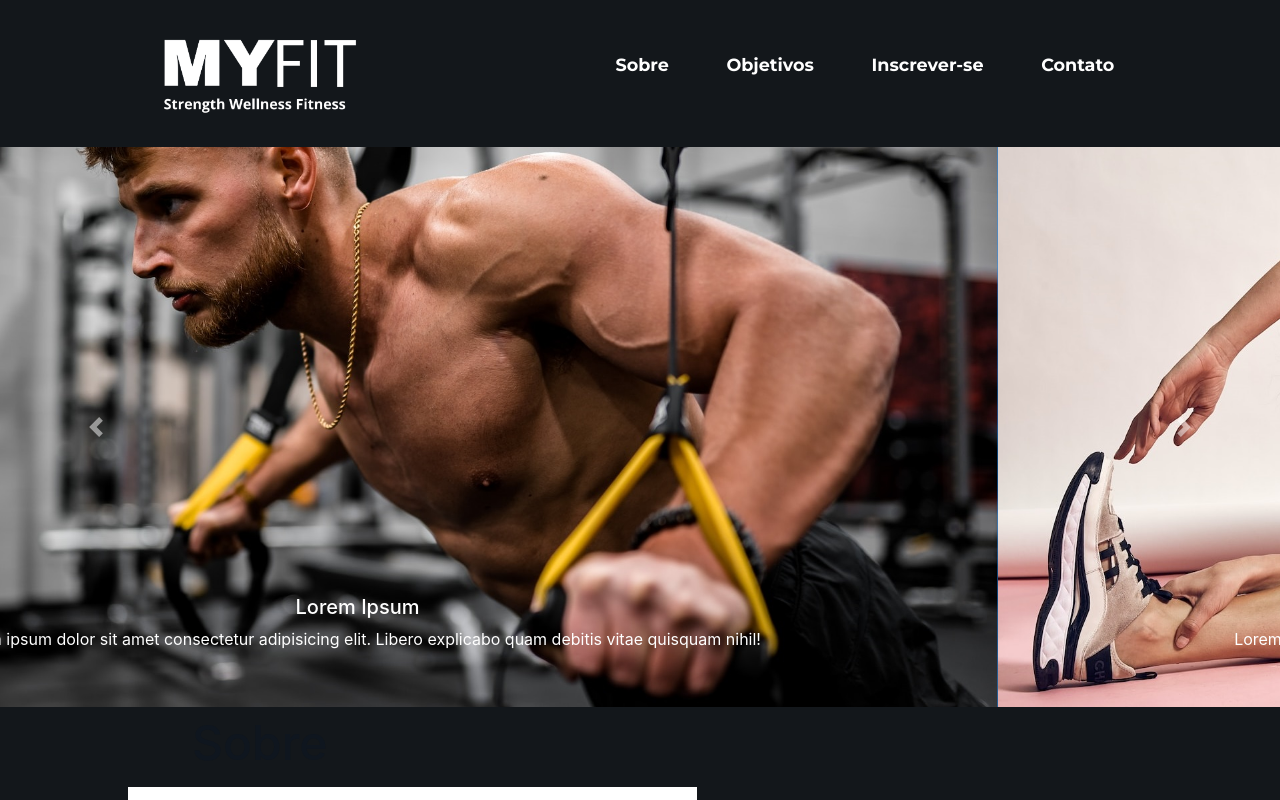
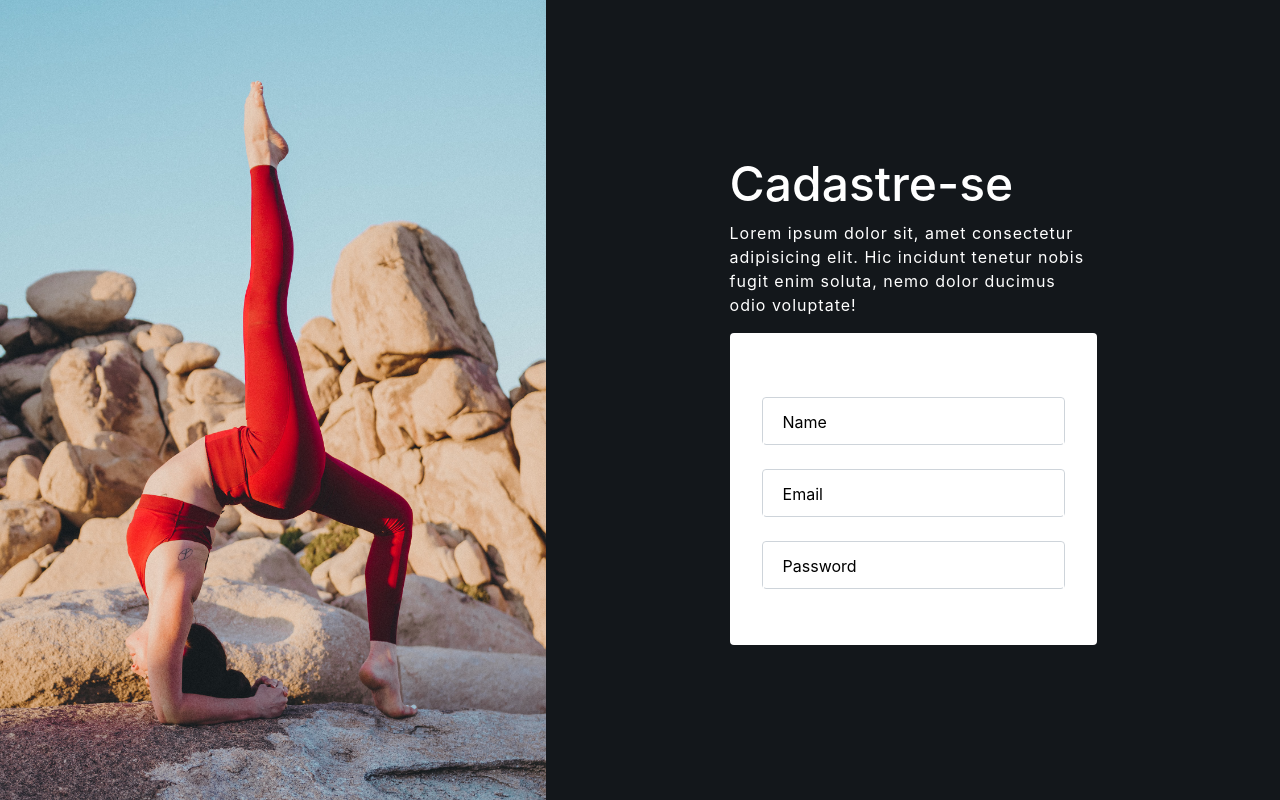
Before and after one commit to diogenesOliver/api-PI, a Vue app in the folder web/: page /#/register in a window 1280 px wide. Shown: the top 800 px of the page. Built offline with nearby package versions, Linux system fonts and the light colour scheme.

Commit message:
feat: creating register view

```diff
--- a/web/src/App.vue
+++ b/web/src/App.vue
@@ -1,6 +1,9 @@
 <template>
   <div id="app">
-    <Home />
+    <transition name="fade" mode="out-in">
+      <router-view />
+    </transition>
+
   </div>
 </template>
 
@@ -49,11 +52,6 @@ body {
   text-decoration: none;
 }
 
-/* .header-wrapper {
-  margin: 0 auto;
-  width: 1450px;
-} */
-
 .fade-enter,
 .fade-leave-to {
   opacity: 0;
--- a/web/src/components/Header.vue
+++ b/web/src/components/Header.vue
@@ -1,7 +1,7 @@
 <template>
   <header>
     <div class="logo">
-      <img src="@/assets/logo.png" alt="" />
+      <img src="@/assets/imgs/logo.png" alt="" />
     </div>
     <nav>
       <ul>
@@ -9,24 +9,31 @@
         <li>Objetivos</li>
         <li>Inscrever-se</li>
         <li>Contato</li>
+        <li></li>
       </ul>
     </nav>
+    <div class="login">
+      <router-link to="/register">
+        <button>Cadastre-se</button>
+      </router-link>
+      <button>Login</button>
+    </div>
   </header>
-  </template>
+</template>
 
-    <script>
+<script>
   export default {
     name: "Header",
   };
   </script>
 
-    <style scoped>
+<style scoped>
   header {
     display: flex;
     align-items: center;
-    justify-content: space-around;
+    justify-content: space-between;
     padding: 2rem;
-    background: hsl(210, 17%, 9%);
+    background: #13171b;
   }
 
   ul {
@@ -40,6 +47,7 @@
     font-size: 1.1rem;
     font-weight: 700;
     color: #fff;
+    border: none;
     border-radius: 5px;
     cursor: pointer;
     transition: 400ms;
@@ -50,7 +58,29 @@
     color: rgba(0, 0, 0, 0.7);
   }
 
+  .login {
+    display: flex;
+    gap: 2rem
+  }
+
+  button {
+    font-family: var(--font-montserrat);
+    padding: 1rem;
+    font-size: 1.1rem;
+    font-weight: 700;
+    color: #fff;
+    background: transparent;
+    border: none;
+    border-radius: 5px;
+    cursor: pointer;
+    transition: 400ms;
+  }
+
+  button:hover {
+    background: #33383d;
+  }
+
   img {
     width: 13rem;
   }
-  </style>
+</style>
--- a/web/src/router/index.js
+++ b/web/src/router/index.js
@@ -1,6 +1,7 @@
 import Vue from 'vue'
 import VueRouter from 'vue-router'
 import Home from '../views/Home.vue'
+import Register from '../views/Register.vue'
 
 Vue.use(VueRouter)
 
@@ -9,13 +10,13 @@ const routes = [
     path: '/',
     name: 'home',
     component: Home
+  },
+
+  {
+    path: '/register',
+    name: 'register',
+    component: Register
   }
-
-  // {
-  //   path: '/register',
-  //   name: 'register',
-  //   component: Register
-  // }
 ]
 
 const router = new VueRouter({
--- /dev/null
+++ b/web/src/views/Register.vue
@@ -0,0 +1,236 @@
+<template>
+  <section>
+    <div class="img-box">
+        <img src="@/assets/imgs/woman-background.jpg" alt="">
+    </div>
+    <div class="register-box">
+        <div class="title">
+            <h2>Cadastre-se</h2>
+            <p>Lorem ipsum dolor sit, amet consectetur adipisicing elit. Hic incidunt tenetur nobis fugit enim soluta, nemo dolor ducimus odio voluptate!</p>
+        </div>
+
+        <form name="contact" class="contact-inform form">
+			<div class="form-control">
+				<input type="text" name="name" class="form-input" placeholder="none" required>
+				<label for="name" class="form-label">Name</label>
+			</div>
+			<div class="form-control">
+				<input type="email" name="email" class="form-input" placeholder="none" required>
+				<label for="email" class="form-label">Email</label>
+			</div>
+			<div class="form-control">
+				<input type="password" name="password" class="form-input" placeholder="none" required>
+				<label for="password" class="form-label">Password</label>
+			</div>
+		</form>
+
+        <!-- <form action="#">
+            <div class="input-box field">
+                <input type="text" id="name" placeholder="Digite seu nome completo">
+                <label for="name">Nome Completo</label>
+            </div>
+
+            <div class="input-columns">
+                <div class="input-box email-area field">
+                    <label for="email">Email</label>
+                    <input type="text" id="email" placeholder="Digite seu e-mail">
+                </div>
+                <div class="input-box email-area field">
+                    <label for="confirmEmail">Confirmar Email</label>
+                    <input type="text" id="confirmEmail" placeholder="Confirme seu e-mail">
+                </div>
+            </div>
+
+            <div class="input-columns">
+                <div class="input-box email-area">
+                    <label for="password">Senha</label>
+                    <input type="password" id="password" placeholder="*********">
+                </div>
+                <div class="input-box email-area">
+                    <label for="confirmEmail">Confirmar Senha</label>
+                    <input type="password" id="confirmPassword" placeholder="*********">
+                </div>
+            </div>
+        </form>
+
+        -->
+
+    </div>
+  </section>
+</template>
+
+<script>
+export default {
+    name: "Register"
+}
+</script>
+
+<style>
+    section {
+        display: flex;
+        width: 100%;
+        height: 100vh;
+    }
+
+    .img-box {
+        height: 100%;
+        border: none;
+        border-radius: 5px;
+    }
+
+    .img-box img {
+        width: 100%;
+        height: 100%;
+    }
+
+    .register-box {
+        display: flex;
+        flex-direction: column;
+        justify-content: center;
+        align-items: center;
+        width: 60%;
+    }
+
+    .title {
+        width: 50%;
+        margin: 0 auto;
+    }
+
+    h2 {
+        font-size: 3rem;
+    }
+
+    p {
+        letter-spacing: 1px;
+        max-width: 500px;
+    }
+
+    /* form {
+        width: 50%;
+    }
+
+    .input-box {
+        display: flex;
+        flex-direction: column;
+        position: relative;
+        width: 100%;
+    }
+
+
+
+     .input-box label {
+        font-size: .80rem;
+        font-weight: 700;
+        color: rgba(255, 255, 255, 0.7);
+        text-transform: uppercase;
+    }
+
+    .input-box input {
+        padding: 1rem .55rem;
+        background-color: #f5f5f5;
+        border: 1px solid rgba(0, 0, 0, 0.7);
+        border-radius: 5px;
+        outline: none;
+    }
+
+    input:hover {
+        background: #e2eeee;
+        transition: 200ms;
+    } */
+    form {
+        width: 50%;
+    }
+
+    .form-control {
+        position: relative;
+        width: 100%;
+        height: 3rem;
+        margin-bottom: 1.5rem;
+    }
+
+    .form-label {
+        position: absolute;
+        font-family: inherit;
+        font-size: 1rem;
+        font-weight: 400;
+        line-height: inherit;
+        left: 1rem;
+        top: 0.75rem;
+        padding: 0 0.25rem;
+        color: black;
+        background: #fff;
+        transition: all 0.3s ease;
+    }
+
+    .form-input {
+        position: absolute;
+        font-family: inherit;
+        font-size: 1rem;
+        font-weight: 400;
+        line-height: inherit;
+        top: 0;
+        left: 0;
+        z-index: 1;
+        resize: none;
+        width: 100%;
+        height: auto;
+        padding: 0.75rem 1.25rem;
+        border-radius: 0.25rem;
+        border: 1px solid #fff;
+        color: black;
+        background: transparent;
+        transition: all 0.2s ease-in-out;
+    }
+
+    .form-input::placeholder {
+        opacity: 0;
+        visibility: hidden;
+        color: transparent;
+    }
+
+    .form-input:focus {
+        outline: none;
+        border: 2px solid #fff;
+    }
+
+    .form-input:focus ~ .form-label {
+        top: -0.75rem;
+        left: 1rem;
+        z-index: 5;
+        font-size: 0.875rem;
+        font-weight: 500;
+        color: black;
+        transition: all 0.2s ease-in-out;
+    }
+
+    .form-input:not(:placeholder-shown).form-input:not(:focus) ~ .form-label {
+        top: -0.75rem;
+        left: 1rem;
+        z-index: 9;
+        font-size: 0.875rem;
+        font-weight: 500;
+        transition: all 0.2s ease-in-out;
+    }
+
+    .contact-column {
+        max-width: 30rem;
+        width: 100%;
+        height: auto;
+        margin: 0 auto;
+    }
+
+    .contact-inform {
+        padding: 4rem 2rem 2rem;
+        border-radius: 0.25rem;
+        color: black;
+        background: #fff;
+    }
+
+    /* .input-columns {
+        display: flex;
+        gap: 1rem;
+        margin: .80rem 0;
+    }
+
+    */
+</style>
```
